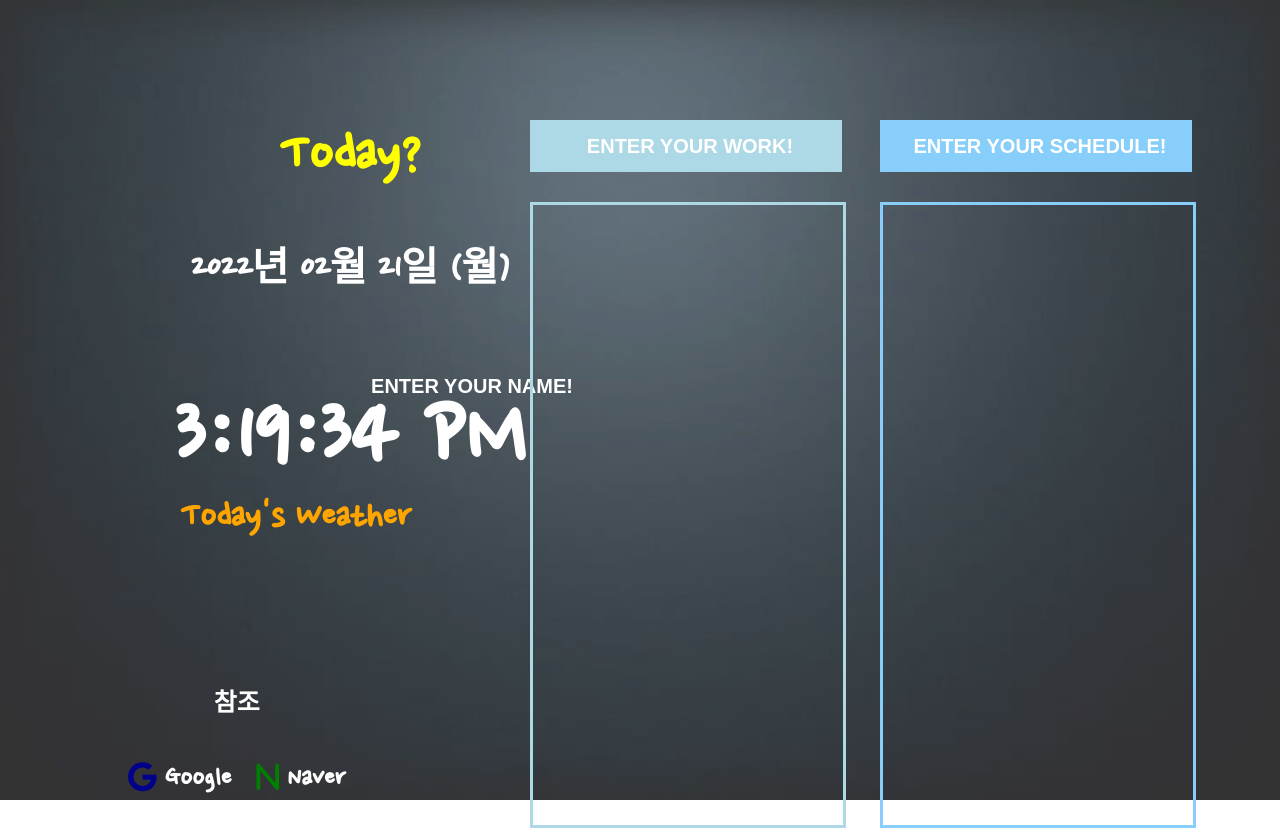
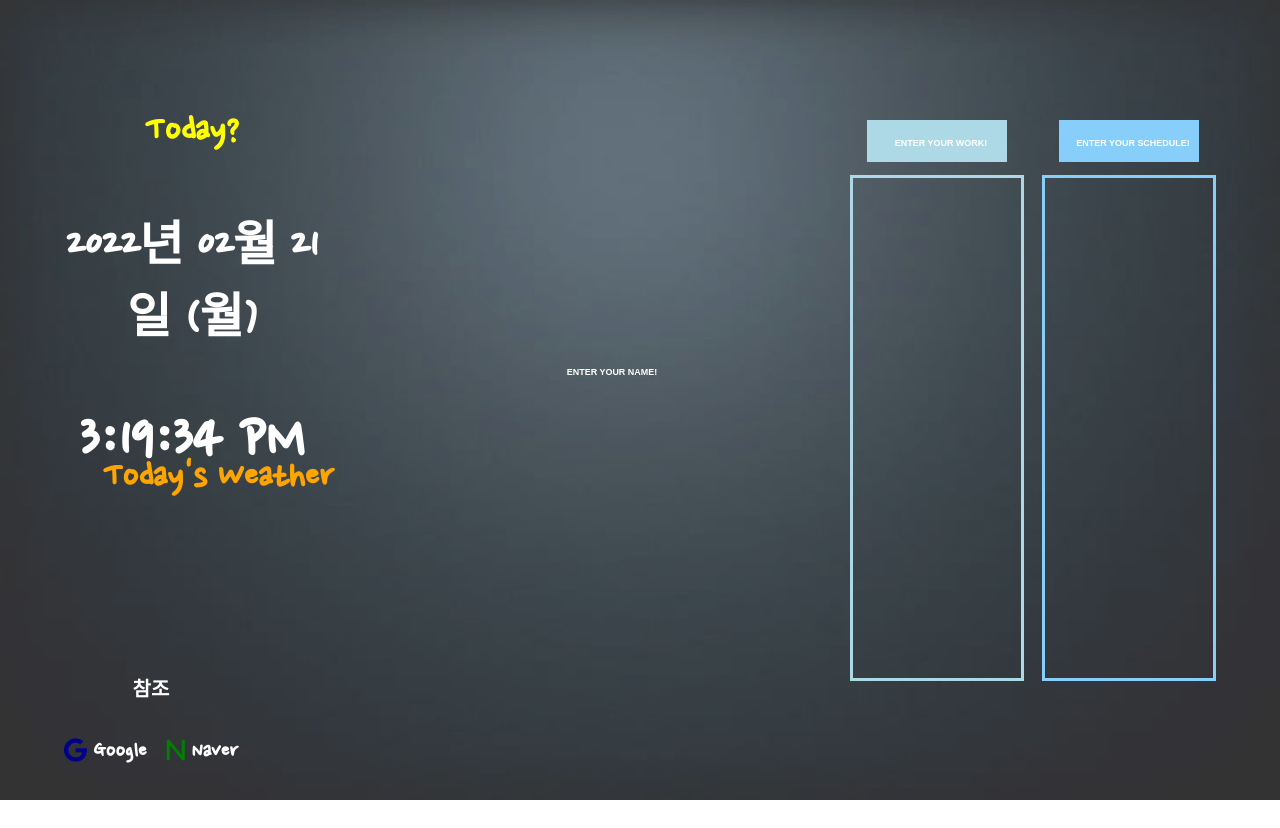
Before and after one commit to Yunsuyeong/Project1, a plain HTML site: page index.html in a window 1280 px wide. After the commit the page ends 800 px from the top, so only its background shows below. Drawn offline with Linux system fonts and the light colour scheme.

Commit message:
ver 1.4(화면 크기에

```diff
--- a/style.css
+++ b/style.css
@@ -15,11 +15,11 @@ img{
 }
 
 .top{
+    top:10%;
+    left:5%;
     position:absolute;
-    top:10%;
-    left:50px;
-    width:600px;
-    height:300px;
+    width:20vw;
+    height:15vh;
     text-align: center;
     font-weight: bold;
     color:white;
@@ -27,15 +27,17 @@ img{
 
 .top h1{
     color:yellow;
-    font-size: 60px;
+    font-size: 5vmin;
 }
 
 .top .day{
-    font-size:40px;
+    font-size:6vmin;
 }
 
 .top .time{
-    font-size:100px;
+    top:20%;
+    left:2%;
+    font-size:8vmin;
 }
 
 .hidden{
@@ -44,10 +46,10 @@ img{
 
 .login{
     position:absolute;
-    top:100px;
+    top:10%;
     right:40%;
-    width:600px;
-    height:300px;
+    width:25vw;
+    height:15vh;
     text-align:center;
     font-weight: bold;
     animation-name:bounce;
@@ -67,123 +69,119 @@ img{
 }
 
 .login input{
-    width:300px;
-    height:50px;
+    width:8vw;
+    height:2vh;
     background:transparent;
     border:0 solid black;
     padding-left:10px;
     text-align: center;
-    font-size:20px;
+    font-size:1.2vw;
     color:white;
 }
 
 input::placeholder{
     font-weight: bold;
+    font-size:0.7vw;
     color:white;
 }
 
 #greeting{
-    font-size:100px;
+    font-size:8vmin;
     color:white;
-
 }
 
 
 .todo{
     position:absolute;
     top:15%;
-    right:450px;
-    width:300px;
-    height:50px;
+    right:20%;
     text-align:center;
 }
 
 .todo input{
-    width:300px;
-    height:50px;
+    width:10vw;
+    height:5vh;
     background:transparent;
     border:0 solid black;
     padding-left:10px;
     text-align: center;
     font-weight: bold;
-    font-size:20px;
+    font-size:1.2vw;
     color:white;
     background-color: lightblue;
 }
 
 .todo ul{
     border:3px solid lightblue;
-    width:270px;
-    height:600px;
+    width:10vw;
+    height:60vh;
     padding-top:20px;
     text-align: left;;
     font-weight: bold;
-    font-size:30px;
+    font-size:1vw;
     color:white;
 }
 
 .schedule{
     position:absolute;
     top:15%;
-    right:100px;
-    width:300px;
-    height:50px;
+    right:5%;
     text-align:center;
 }
 
 .schedule input{
-    width:300px;
-    height:50px;
+    width:10vw;
+    height:5vh;
     background:transparent;
     border:0 solid black;
     padding-left:10px;
     text-align: center;
     font-weight: bold;
-    font-size:20px;
+    font-size:1.2vw;
     color:white;
     background-color: lightskyblue;
 }
 
 .schedule ul{
     border:3px solid lightskyblue;
-    width:270px;
-    height:600px;
+    width:10vw;
+    height:60vh;
     padding-top:20px;
     text-align: left;
     font-weight: bold;
-    font-size:30px;
+    font-size:1vw;
     color:white;
 }
 
 h4{
     position:absolute;
-    top:55%;
-    left:180px;
+    top:50%;
+    left:8%;
     text-align: center;
     font-weight: bold;
-    font-size:40px;
+    font-size:5vmin;
     color:orange;
 }
 
 .weather{
     position:absolute;
     top:65%;
-    left:50px;
-    width:500px;
-    height:300px;
+    left:5%;
+    width:20vw;
+    height:10vh;
     text-align: center;
     font-weight: bold;
-    font-size:40px;
+    font-size:5vmin;
     color:white;
 }
 
 .refer{
     position:absolute;
     top:80%;
-    left:10%;
+    left:5%;
     text-align:center;
     font-weight: bold;
-    font-size:30px;
+    font-size:3vmin;
 }
 
 .refer h5{
```
